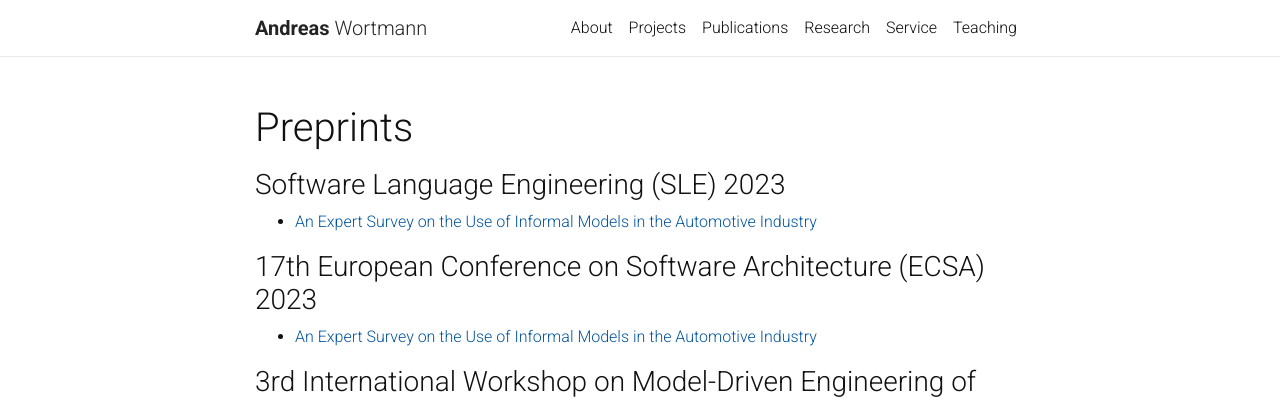
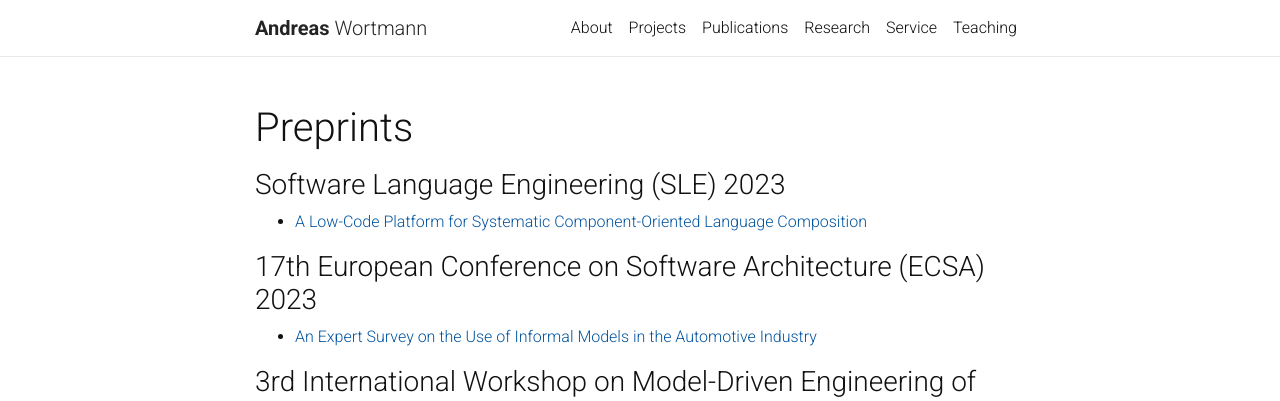
Before and after one commit to awortmann/awortmann.github.io, a Jekyll site: the page built from _pages/preprints.md, in a window 1280 px wide. Shown: the top 401 px of the page. Built offline with Jekyll 4.4.1, drawn with Linux system fonts in a browser that asks for light colours; nearby versions of some CDN libraries; a style sheet for code colours, icons or effects is not loaded.

Commit message:
Minor update

```diff
--- a/_pages/preprints.md
+++ b/_pages/preprints.md
@@ -8,7 +8,7 @@ nav: false
 
 ### Software Language Engineering (SLE) 2023
 
-- [An Expert Survey on the Use of Informal Models in the Automotive Industry](../downloads/preprints/2023/A_Low-Code_Platform_for_Systematic_Component-Oriented_Language_Composition.pdf)
+- [A Low-Code Platform for Systematic Component-Oriented Language Composition](../downloads/preprints/2023/A_Low-Code_Platform_for_Systematic_Component-Oriented_Language_Composition.pdf)
 
 
 ### 17th European Conference on Software Architecture (ECSA) 2023
```
